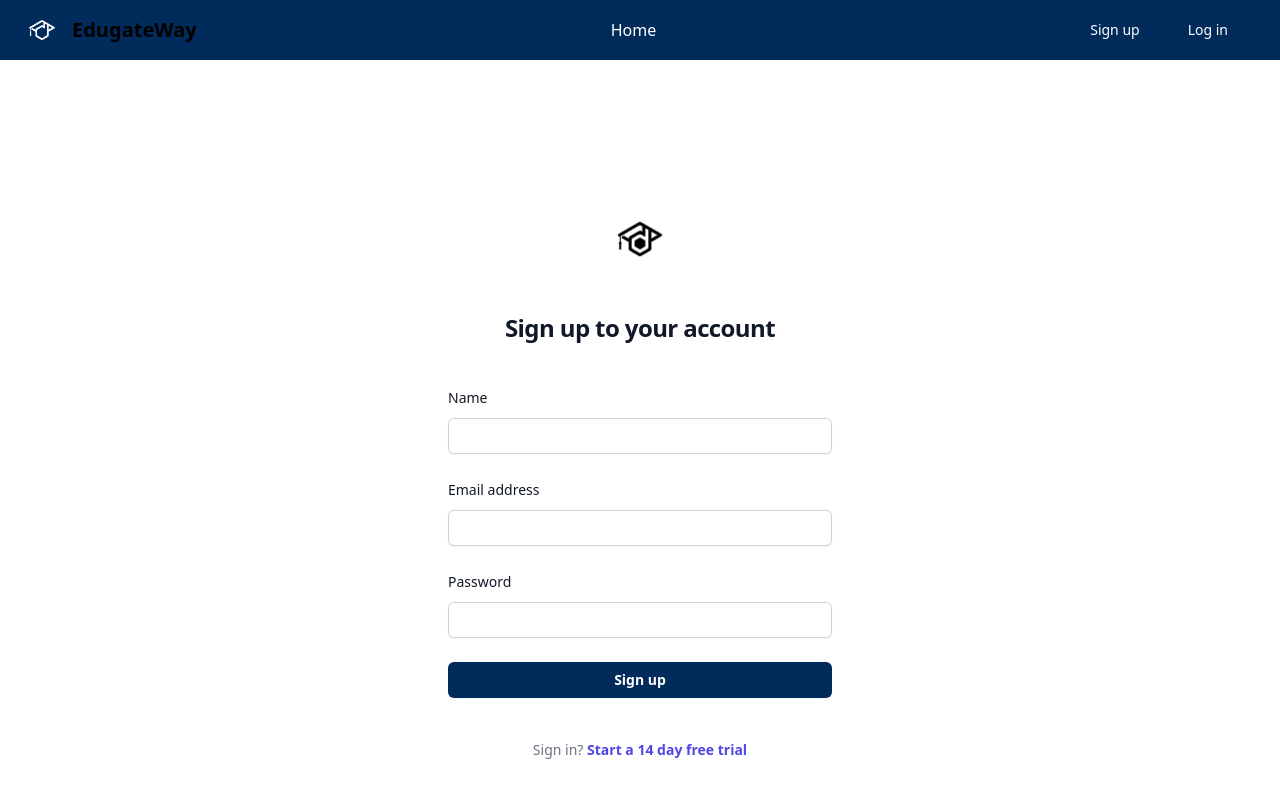
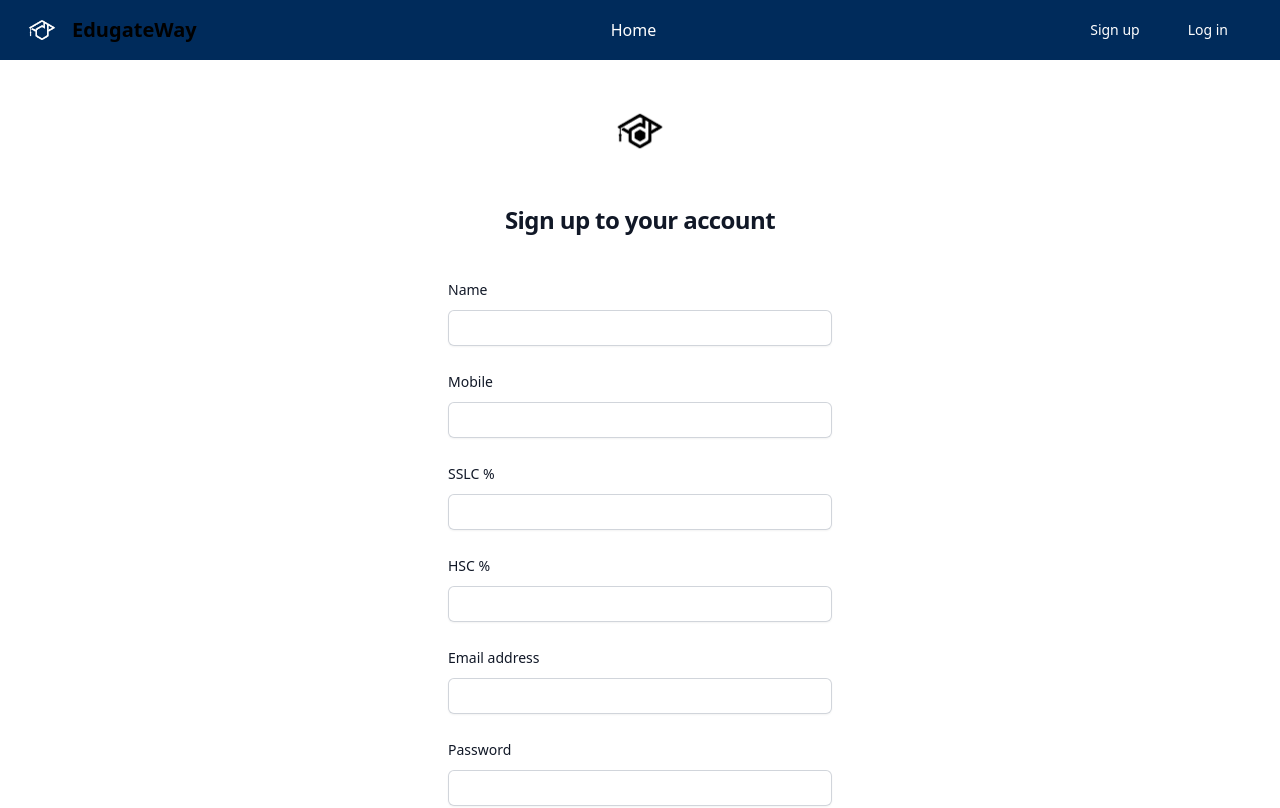
Before and after one commit to Tholkappiar/Advanced-App-Development, a React (Vite) app in the folder FrontEnd/Advance App Development/: page /sign in a window 1280 px wide. Shown: the top 808 px of the page. Built offline with nearby package versions, Linux system fonts and the light colour scheme.

Commit message:
feat(FrontEnd): signup, login, profile integration

```diff
--- a/FrontEnd/Advance App Development/src/Forms/Signup.jsx
+++ b/FrontEnd/Advance App Development/src/Forms/Signup.jsx
@@ -11,6 +11,9 @@ const Signup = () => {
 		name: "",
 		email: "",
 		password: "",
+		number: "",
+		sslc: "",
+		hsc: "",
 		roles: "USER",
 	});
 
@@ -53,7 +56,7 @@ const Signup = () => {
 
 	return (
 		<div className="flex items-center">
-			<div className="flex min-h-full flex-1 flex-col justify-center px-6 py-12 lg:px-8  mt-[100px] w-6/12">
+			<div className="flex min-h-full flex-1 flex-col justify-center px-6 py-10 lg:px-8 w-6/12">
 				<div className="sm:mx-auto sm:w-full sm:max-w-sm">
 					<img
 						className="mx-auto h-[62px] w-auto"
@@ -89,12 +92,71 @@ const Signup = () => {
 						</div>
 						<div>
 							<label
+								htmlFor="mobile"
+								className="block text-sm font-medium leading-6 text-gray-900"
+							>
+								Mobile
+							</label>
+							{/* TODO: use the classic blue and white color palette */}
+							<div className="mt-2">
+								<input
+									id="mobile"
+									name="number"
+									type="tel"
+									autoComplete="mobile"
+									required
+									value={formData.number}
+									onChange={handleChange}
+									className="block w-full rounded-md border-0 py-1.5 text-gray-900 shadow-sm ring-1 ring-inset ring-gray-300 placeholder:text-gray-400 focus:ring-2 focus:ring-inset focus:ring-indigo-600 sm:text-sm sm:leading-6 p-2 outline-none"
+								/>
+							</div>
+						</div>
+						<div>
+							<label
+								htmlFor="sslc"
+								className="block text-sm font-medium leading-6 text-gray-900"
+							>
+								SSLC %
+							</label>
+							<div className="mt-2">
+								<input
+									id="sslc"
+									name="sslc"
+									type="text"
+									required
+									value={formData.sslc}
+									onChange={handleChange}
+									className="block w-full rounded-md border-0 py-1.5 text-gray-900 shadow-sm ring-1 ring-inset ring-gray-300 placeholder:text-gray-400 focus:ring-2 focus:ring-inset focus:ring-indigo-600 sm:text-sm sm:leading-6 p-2 outline-none"
+								/>
+							</div>
+						</div>
+						<div>
+							<label
+								htmlFor="hsc"
+								className="block text-sm font-medium leading-6 text-gray-900"
+							>
+								HSC %
+							</label>
+							{/* TODO: use the classic blue and white color palette */}
+							<div className="mt-2">
+								<input
+									id="hsc"
+									name="hsc"
+									type="text"
+									required
+									value={formData.hsc}
+									onChange={handleChange}
+									className="block w-full rounded-md border-0 py-1.5 text-gray-900 shadow-sm ring-1 ring-inset ring-gray-300 placeholder:text-gray-400 focus:ring-2 focus:ring-inset focus:ring-indigo-600 sm:text-sm sm:leading-6 p-2 outline-none"
+								/>
+							</div>
+						</div>
+						<div>
+							<label
 								htmlFor="email"
 								className="block text-sm font-medium leading-6 text-gray-900"
 							>
 								Email address
 							</label>
-							{/* TODO: use the classic blue and white color palette */}
 							<div className="mt-2">
 								<input
 									id="email"
@@ -108,7 +170,6 @@ const Signup = () => {
 								/>
 							</div>
 						</div>
-
 						<div>
 							<div className="flex items-center justify-between">
 								<label
--- a/FrontEnd/Advance App Development/src/Pages/LandingPage/HomePage.jsx
+++ b/FrontEnd/Advance App Development/src/Pages/LandingPage/HomePage.jsx
@@ -4,20 +4,8 @@ import Hero from "./Hero";
 // import Stats from "./Stats";
 import ContentSection from "./ContentSection";
 import Footer from "./Footer";
-import { useEffect } from "react";
-import { API_BASE_URL, API_ENDPOINTS } from "../../utils/Constants";
-import axios from "axios";
 
 const HomePage = () => {
-	useEffect(() => {
-		const fetachData = async () => {
-			const { data } = await axios.get(
-				API_BASE_URL + API_ENDPOINTS.userController.getAllSignups
-			);
-			console.log(data);
-		};
-		fetachData();
-	}, []);
 	return (
 		<div>
 			<Banner />
--- a/FrontEnd/Advance App Development/src/Pages/User/Profile.jsx
+++ b/FrontEnd/Advance App Development/src/Pages/User/Profile.jsx
@@ -1,14 +1,25 @@
-import { useEffect } from "react";
+import { useEffect, useState } from "react";
 import axiosInstance from "../../utils/axiosInstance";
 import { API_ENDPOINTS } from "../../utils/Constants";
 
 export default function Profile() {
+	const [userData, setUserData] = useState([]);
 	useEffect(() => {
 		const fetchData = async () => {
-			const { data } = await axiosInstance.get(
-				API_ENDPOINTS.userController.getUserByEmail("user@gmail.com")
+			const userEmail = await axiosInstance.get(
+				API_ENDPOINTS.userController.getUserEmail
+			);
+			const { data } = await axiosInstance.post(
+				API_ENDPOINTS.userController.getUserByEmail,
+				userEmail.data,
+				{
+					headers: {
+						"Content-Type": "text/plain",
+					},
+				}
 			);
 			console.log(data);
+			setUserData(data);
 		};
 		fetchData();
 	}, []);
@@ -32,7 +43,7 @@ export default function Profile() {
 									Full name
 								</dt>
 								<dd className="mt-1 text-sm leading-6 text-gray-700 sm:col-span-2 sm:mt-0">
-									Margot Foster
+									{userData.name}
 								</dd>
 							</div>
 							<div className="px-4 py-6 sm:grid sm:grid-cols-3 sm:gap-4 sm:px-0">
@@ -40,7 +51,7 @@ export default function Profile() {
 									Mobile
 								</dt>
 								<dd className="mt-1 text-sm leading-6 text-gray-700 sm:col-span-2 sm:mt-0">
-									1234567890
+									{userData.number}
 								</dd>
 							</div>
 							<div className="px-4 py-6 sm:grid sm:grid-cols-3 sm:gap-4 sm:px-0">
@@ -48,7 +59,7 @@ export default function Profile() {
 									Email address
 								</dt>
 								<dd className="mt-1 text-sm leading-6 text-gray-700 sm:col-span-2 sm:mt-0">
-									margotfoster@example.com
+									{userData.email}
 								</dd>
 							</div>
 							<div className="px-4 py-6 sm:grid sm:grid-cols-3 sm:gap-4 sm:px-0">
@@ -56,7 +67,7 @@ export default function Profile() {
 									SSLC
 								</dt>
 								<dd className="mt-1 text-sm leading-6 text-gray-700 sm:col-span-2 sm:mt-0">
-									88 %
+									{userData.sslc}
 								</dd>
 							</div>
 							<div className="px-4 py-6 sm:grid sm:grid-cols-3 sm:gap-4 sm:px-0">
@@ -64,7 +75,7 @@ export default function Profile() {
 									HSC
 								</dt>
 								<dd className="mt-1 text-sm leading-6 text-gray-700 sm:col-span-2 sm:mt-0">
-									87 %
+									{userData.hsc}
 								</dd>
 							</div>
 						</dl>
--- a/FrontEnd/Advance App Development/src/utils/Constants.jsx
+++ b/FrontEnd/Advance App Development/src/utils/Constants.jsx
@@ -10,7 +10,8 @@ const API_ENDPOINTS = {
 		updateUser: (id) => `/api/signup/user/${id}`,
 		getUserById: (id) => `/api/signup/${id}`,
 		getUserByName: (name) => `/api/signup/username/${name}`,
-		getUserByEmail: (name) => `/api/signup/userEmail/${name}`,
+		getUserEmail: "/api/auth/userEmail",
+		getUserByEmail: "/api/signup/user",
 		getAllSignups: "/api/signup/allSignups",
 		deleteUser: (id) => `/api/signup/delete/${id}`,
 	},
```
